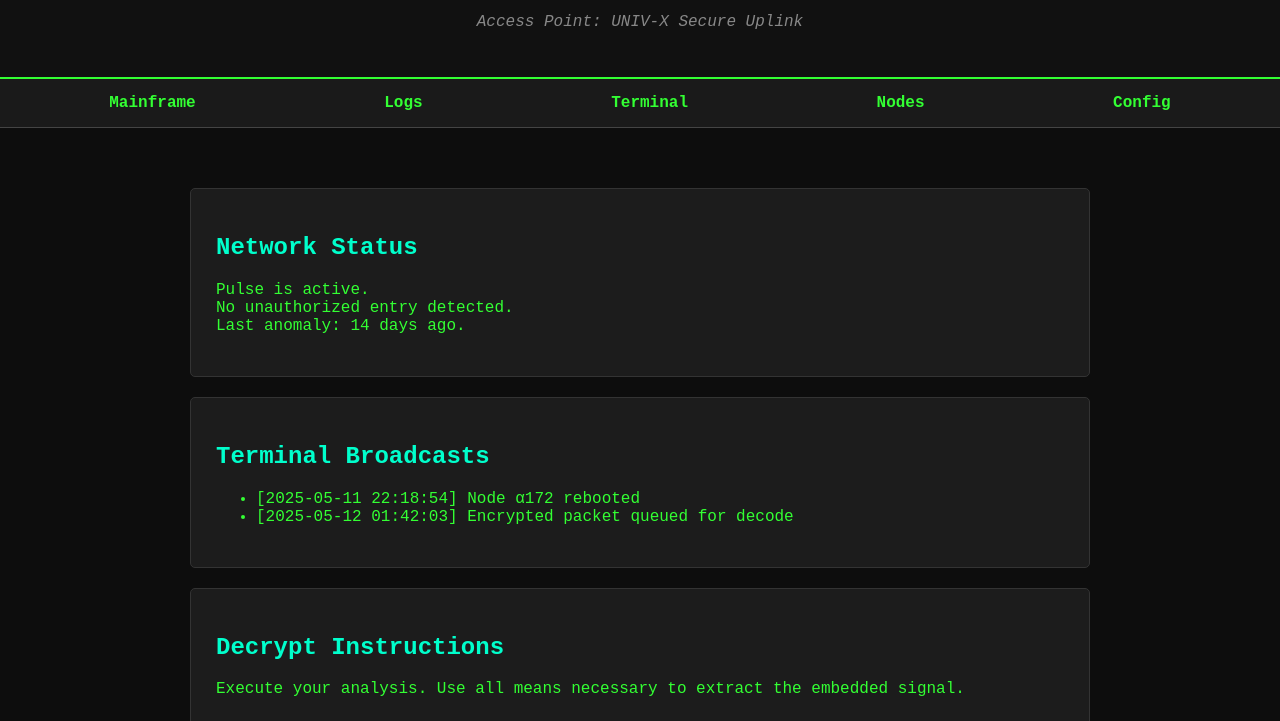
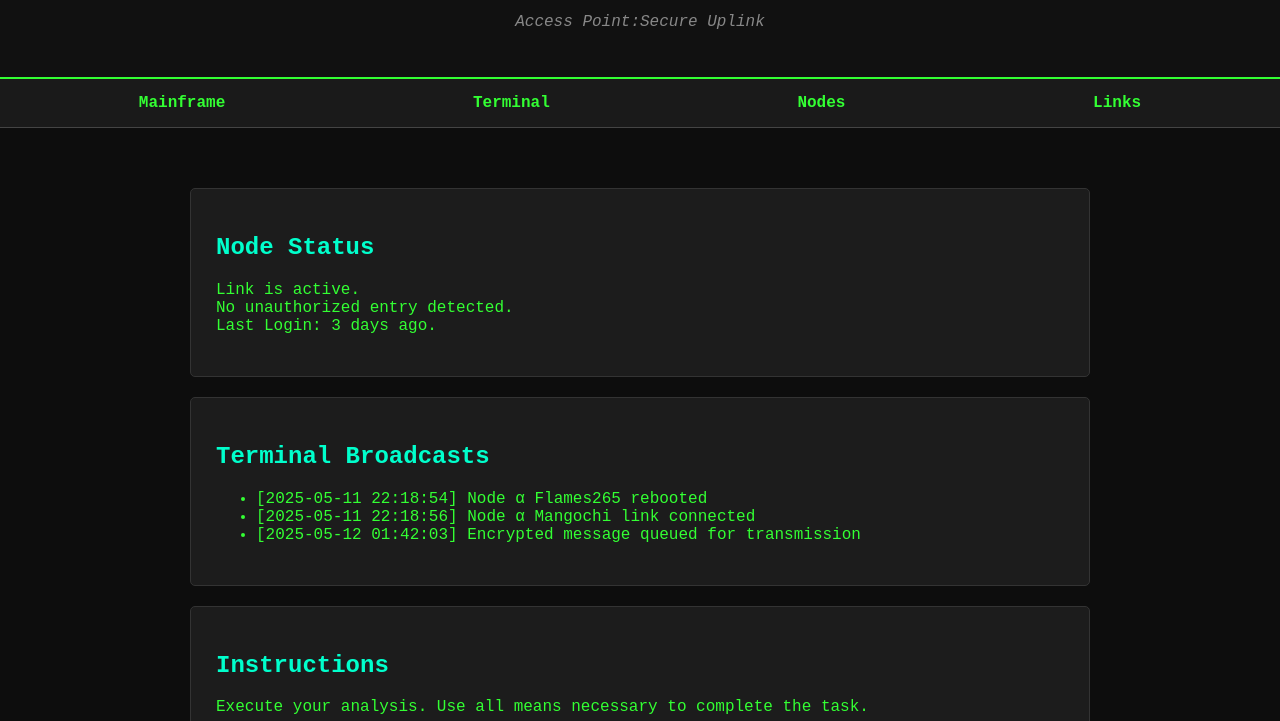
Before and after one commit to sudo-d3v/challenge, a plain HTML site: page index.html in a window 1280 px wide. Shown: the part 78-799 px from the top of the page. Drawn offline with Linux system fonts and the light colour scheme.

Commit message:
Update index.html

```diff
--- a/index.html
+++ b/index.html
@@ -88,7 +88,7 @@
 
   <header>
     <h1>DarkNode Gateway</h1>
-    <p>Access Point: UNIV-X Secure Uplink</p>
+    <p>Access Point:Secure Uplink</p>
   </header>
 <!--orem ipsum dolor sit amet, consectetur adipiscing elit. Ut quis nulla rhoncus justo venenatis rhoncus eu vitae leo. Ut venenatis eros quis orci accumsan, ut ornare mauris aliquam. Sed fringilla tortor ac malesuada elementum. Phasellus sit amet sollicitudin dolor. Morbi blandit ante sed suscipit euismod. Etiam non fringilla purus, eget dignissim massa. Curabitur consectetur rhoncus iaculis. Praesent imperdiet elit nec viverra volutpat. Proin consequat viverra lectus, non pretium leo lobortis pulvinar.
 
@@ -101,10 +101,9 @@ In fermentum fermentum risus sit amet interdum. Maecenas ut ligula magna. Sed ef
 Praesent eu tortor sed odio vehicula interdum. Donec eleifend molestie nulla, non viverra est. Nam pellentesque velit id urna sodales, sed accumsan orci posuere. Orci varius natoque penatibus et magnis dis parturient montes, nascetur ridiculus mus. Praesent molestie egestas sagittis. Etiam ac sapien et risus placerat lacinia. Duis semper aliquet leo, ac laoreet odio ultrices ac. Pellentesque quis nunc velit. Phasellus sodales quam eleifend elementum sagittis. Donec fringilla lobortis metus, tincidunt fermentum lorem tempor et. In hac habitasse platea dictumst. Cras bibendum cursus blandit. Ut quis massa eget enim commodo pharetra eget ut purus. -->
   <nav>
     <a href="#">Mainframe</a>
-    <a href="#">Logs</a>
     <a href="#">Terminal</a>
     <a href="#">Nodes</a>
-    <a href="#">Config</a>
+    <a href="#">Links</a>
   </nav>
 <!--orem ipsum dolor sit amet, consectetur adipiscing elit. Ut quis nulla rhoncus justo venenatis rhoncus eu vitae leo. Ut venenatis eros quis orci accumsan, ut ornare mauris aliquam. Sed fringilla tortor ac malesuada elementum. Phasellus sit amet sollicitudin dolor. Morbi blandit ante sed suscipit euismod. Etiam non fringilla purus, eget dignissim massa. Curabitur consectetur rhoncus iaculis. Praesent imperdiet elit nec viverra volutpat. Proin consequat viverra lectus, non pretium leo lobortis pulvinar.
 
@@ -117,8 +116,8 @@ In fermentum fermentum risus sit amet interdum. Maecenas ut ligula magna. Sed ef
 Praesent eu tortor sed odio vehicula interdum. Donec eleifend molestie nulla, non viverra est. Nam pellentesque velit id urna sodales, sed accumsan orci posuere. Orci varius natoque penatibus et magnis dis parturient montes, nascetur ridiculus mus. Praesent molestie egestas sagittis. Etiam ac sapien et risus placerat lacinia. Duis semper aliquet leo, ac laoreet odio ultrices ac. Pellentesque quis nunc velit. Phasellus sodales quam eleifend elementum sagittis. Donec fringilla lobortis metus, tincidunt fermentum lorem tempor et. In hac habitasse platea dictumst. Cras bibendum cursus blandit. Ut quis massa eget enim commodo pharetra eget ut purus. -->
   <main>
     <div class="card">
-      <h2>Network Status</h2>
-      <p>Pulse is active. <br/> No unauthorized entry detected. <br/> Last anomaly: 14 days ago.</p>
+      <h2>Node Status</h2>
+      <p>Link is active. <br/> No unauthorized entry detected. <br/> Last Login: 3 days ago.</p>
     </div>
 <!--orem ipsum dolor sit amet, consectetur adipiscing elit. Ut quis nulla rhoncus justo venenatis rhoncus eu vitae leo. Ut venenatis eros quis orci accumsan, ut ornare mauris aliquam. Sed fringilla tortor ac malesuada elementum. Phasellus sit amet sollicitudin dolor. Morbi blandit ante sed suscipit euismod. Etiam non fringilla purus, eget dignissim massa. Curabitur consectetur rhoncus iaculis. Praesent imperdiet elit nec viverra volutpat. Proin consequat viverra lectus, non pretium leo lobortis pulvinar.
 
@@ -132,8 +131,9 @@ Praesent eu tortor sed odio vehicula interdum. Donec eleifend molestie nulla, no
     <div class="card">
       <h2>Terminal Broadcasts</h2>
       <ul>
-        <li>[2025-05-11 22:18:54] Node α172 rebooted</li>
-        <li>[2025-05-12 01:42:03] Encrypted packet queued for decode</li>
+        <li>[2025-05-11 22:18:54] Node α Flames265 rebooted</li>
+        <li>[2025-05-11 22:18:56] Node α Mangochi link connected</li>
+        <li>[2025-05-12 01:42:03] Encrypted message queued for transmission</li>
       </ul>
     </div>
 <!--orem ipsum dolor sit amet, consectetur adipiscing elit. Ut quis nulla rhoncus justo venenatis rhoncus eu vitae leo. Ut venenatis eros quis orci accumsan, ut ornare mauris aliquam. Sed fringilla tortor ac malesuada elementum. Phasellus sit amet sollicitudin dolor. Morbi blandit ante sed suscipit euismod. Etiam non fringilla purus, eget dignissim massa. Curabitur consectetur rhoncus iaculis. Praesent imperdiet elit nec viverra volutpat. Proin consequat viverra lectus, non pretium leo lobortis pulvinar.
@@ -146,9 +146,9 @@ In fermentum fermentum risus sit amet interdum. Maecenas ut ligula magna. Sed ef
 
 Praesent eu tortor sed odio vehicula interdum. Donec eleifend molestie nulla, non viverra est. Nam pellentesque velit id urna sodales, sed accumsan orci posuere. Orci varius natoque penatibus et magnis dis parturient montes, nascetur ridiculus mus. Praesent molestie egestas sagittis. Etiam ac sapien et risus placerat lacinia. Duis semper aliquet leo, ac laoreet odio ultrices ac. Pellentesque quis nunc velit. Phasellus sodales quam eleifend elementum sagittis. Donec fringilla lobortis metus, tincidunt fermentum lorem tempor et. In hac habitasse platea dictumst. Cras bibendum cursus blandit. Ut quis massa eget enim commodo pharetra eget ut purus. -->
     <div class="card">
-      <h2>Decrypt Instructions</h2>
-      <p>Execute your analysis. Use all means necessary to extract the embedded signal.</p>
-      <button class="hint-button" onclick="toggleHint()">Request Hint</button>
+      <h2>Instructions</h2>
+      <p>Execute your analysis. Use all means necessary to complete the task.</p>
+      <button class="hint-button" onclick="toggleHint()">Free Hint!</button>
       <div class="hint" id="hintBox">Digital ghosts hide in plain text. Look beyond what the screen shows.</div>
     </div>
   </main>
```
